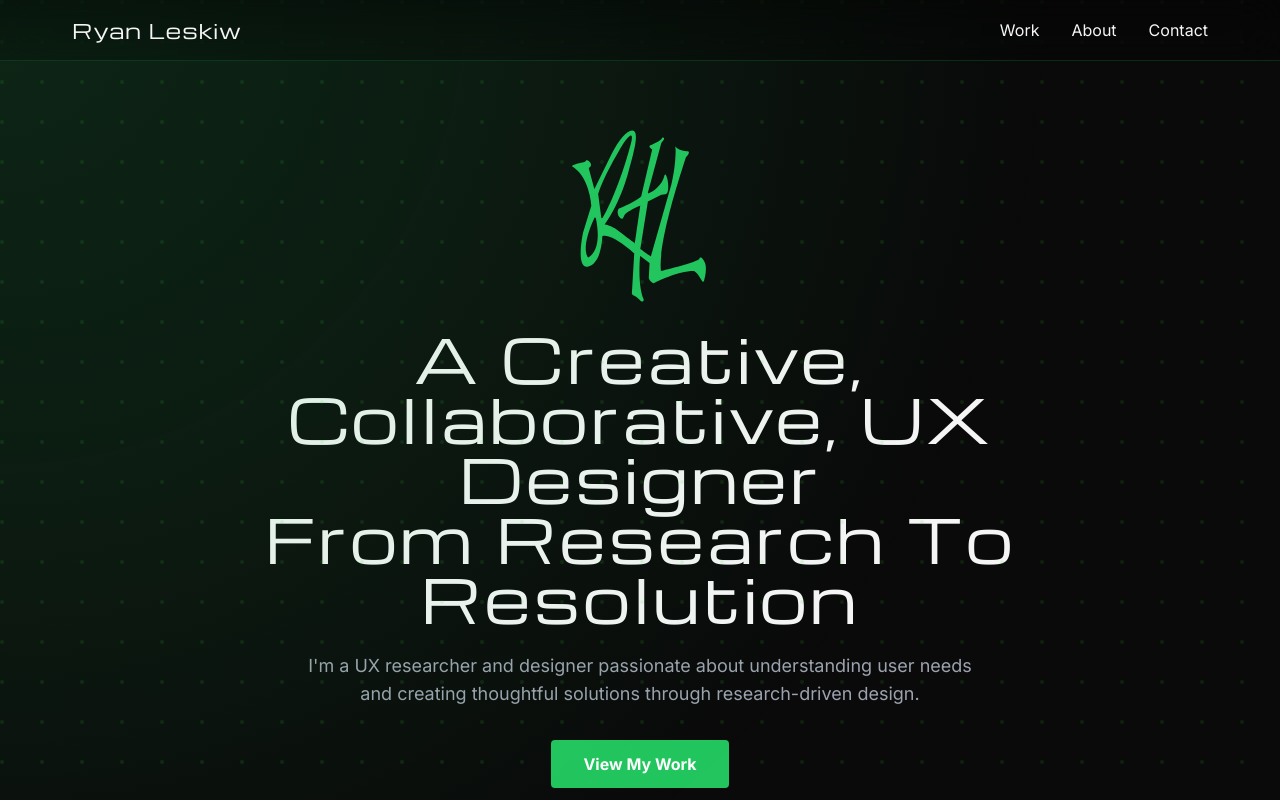
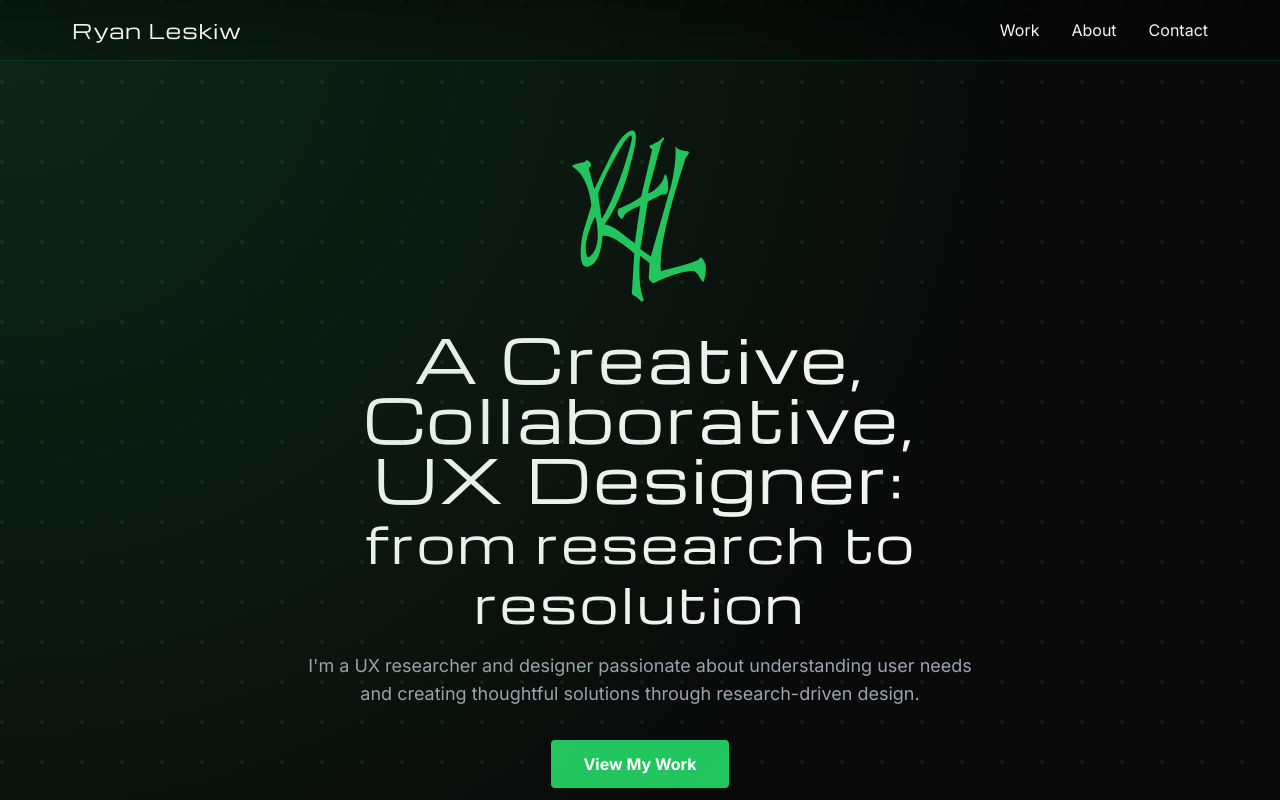
Before and after one commit to RyanLeskiw/Ryanleskiw-portfolio, a Next.js app: page / in a window 1280 px wide. Shown: the top 800 px of the page. Built offline with nearby package versions, Linux system fonts and the light colour scheme.

Commit message:
re organize format of hero text

```diff
--- a/src/components/Hero.tsx
+++ b/src/components/Hero.tsx
@@ -28,9 +28,13 @@ export default function Hero() {
         </div>
 
         <h1 className="text-4xl sm:text-5xl lg:text-6xl font-bold font-feature text-text-light mb-6 max-w-3xl mx-auto leading-tight">
-          A Creative, Collaborative, UX Designer
+          A Creative, Collaborative,
           <br />
-          From Research To Resolution
+          UX Designer:
+          <br />
+          <span className="text-3xl sm:text-4xl lg:text-5xl">
+            from research to resolution
+          </span>
         </h1>
 
         <p className="text-lg text-gray-400 mb-8 max-w-2xl mx-auto">
```
